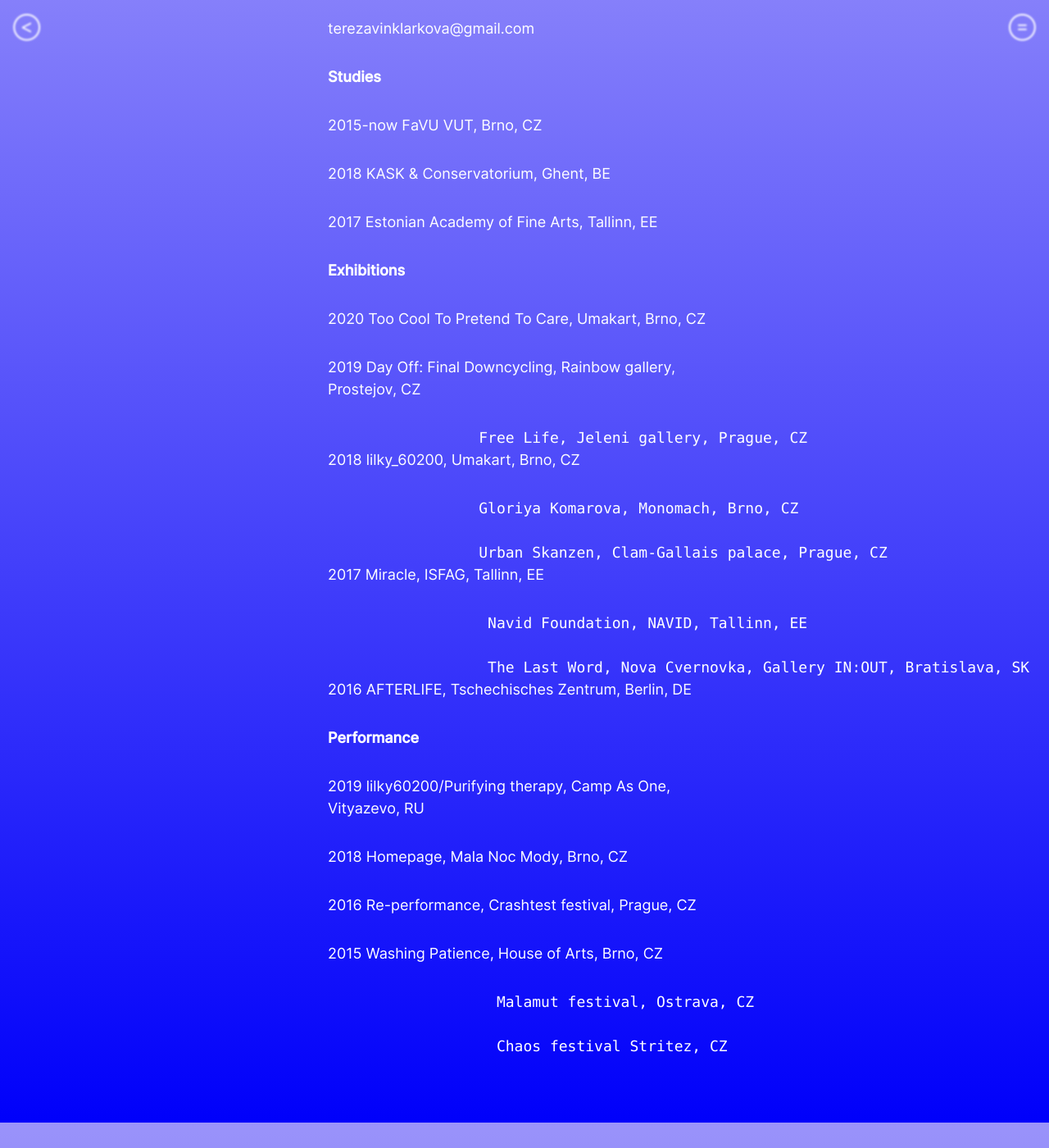
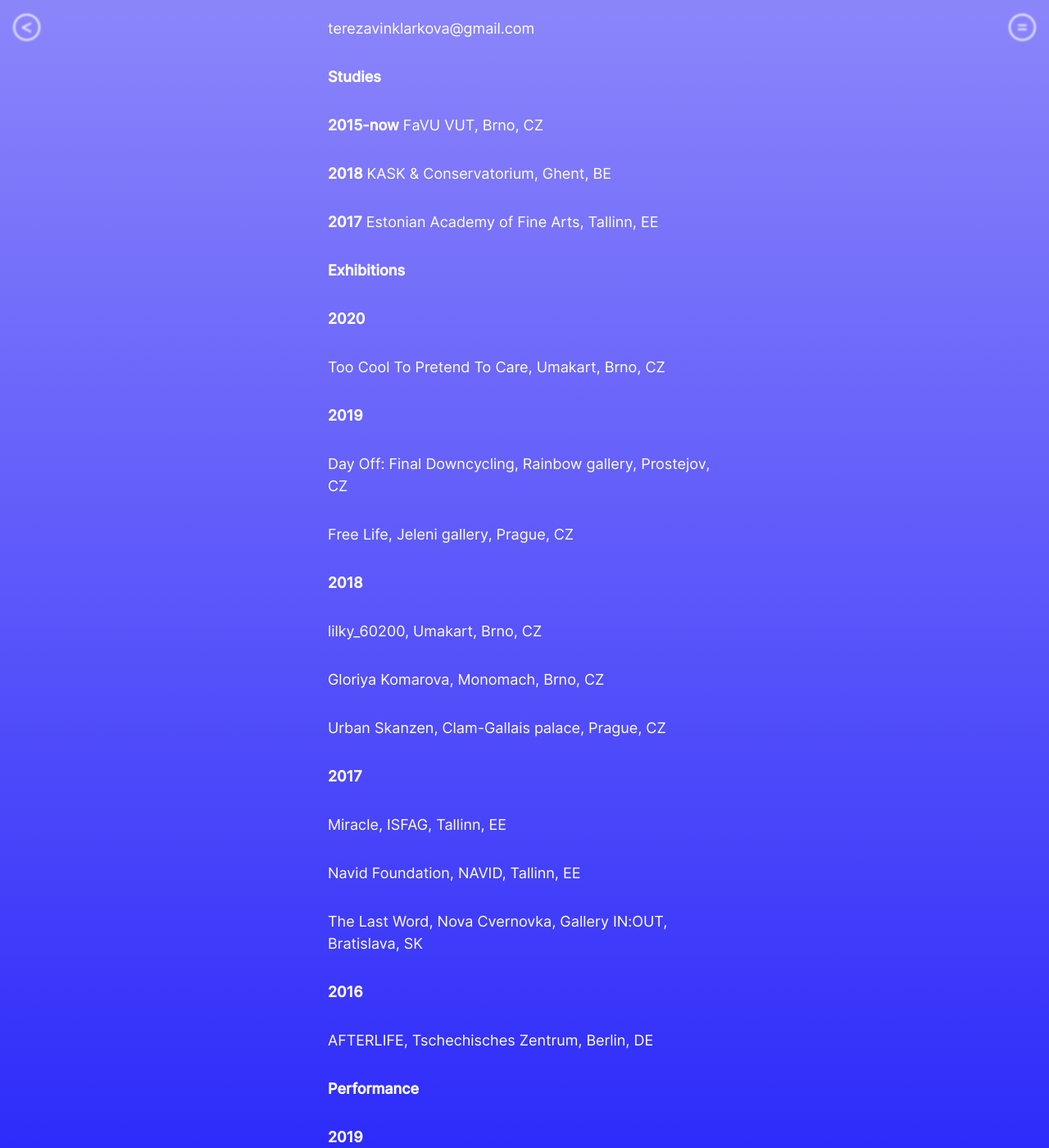
Before and after one commit to SimonBarak/tereza, a Jekyll site: the page built from about.md, in a window 1280 px wide and 1400 px high, scrolled down 210 px. Shown: the whole window at 82% size. Built offline with Jekyll 4.4.1, drawn with Linux system fonts in a browser that asks for light colours; before the commit the page ends 1579 px from its top, so only the background shows below that; some of the changed text lies outside the part shown.

Commit message:
Update from Forestry.io Simon Barak updated about.md

```diff
--- a/about.md
+++ b/about.md
@@ -10,44 +10,62 @@ terezavinklarkova@gmail.com
 
 **Studies**
 
-2015-now   FaVU VUT, Brno, CZ
+**2015-now**   FaVU VUT, Brno, CZ
 
-2018           KASK & Conservatorium, Ghent, BE
+**2018**           KASK & Conservatorium, Ghent, BE
 
-2017           Estonian Academy of Fine Arts, Tallinn, EE
+**2017**           Estonian Academy of Fine Arts, Tallinn, EE
 
 **Exhibitions**
 
-2020            Too Cool To Pretend To Care, Umakart, Brno, CZ
+**2020**
 
-2019             Day Off: Final Downcycling, Rainbow gallery, Prostejov, CZ
+Too Cool To Pretend To Care, Umakart, Brno, CZ
 
-                     Free Life, Jeleni gallery, Prague, CZ
+**2019**
 
-2018             lilky_60200, Umakart, Brno, CZ
+Day Off: Final Downcycling, Rainbow gallery, Prostejov, CZ
 
-                     Gloriya Komarova, Monomach, Brno, CZ
+Free Life, Jeleni gallery, Prague, CZ
 
-                     Urban Skanzen, Clam-Gallais palace, Prague, CZ
+**2018**
 
-2017              Miracle, ISFAG, Tallinn, EE
+lilky_60200, Umakart, Brno, CZ
 
-                      Navid Foundation, NAVID, Tallinn, EE
+Gloriya Komarova, Monomach, Brno, CZ
 
-                      The Last Word, Nova Cvernovka, Gallery IN:OUT, Bratislava, SK
+Urban Skanzen, Clam-Gallais palace, Prague, CZ
 
-2016               AFTERLIFE, Tschechisches Zentrum, Berlin, DE
+**2017**
+
+Miracle, ISFAG, Tallinn, EE
+
+Navid Foundation, NAVID, Tallinn, EE
+
+The Last Word, Nova Cvernovka, Gallery IN:OUT, Bratislava, SK
+
+**2016**
+
+AFTERLIFE, Tschechisches Zentrum, Berlin, DE
 
 **Performance**
 
-2019               lilky60200/Purifying therapy, Camp As One, Vityazevo, RU
+**2019**
 
-2018               Homepage, Mala Noc Mody, Brno, CZ
+lilky60200/Purifying therapy, Camp As One, Vityazevo, RU
 
-2016               Re-performance, Crashtest festival, Prague, CZ
+**2018**
 
-2015               Washing Patience, House of Arts, Brno, CZ
+Homepage, Mala Noc Mody, Brno, CZ
 
-                       Malamut festival, Ostrava, CZ
+**2016**
 
-                       Chaos festival Stritez, CZ
+Re-performance, Crashtest festival, Prague, CZ
+
+**2015**
+
+Washing Patience, House of Arts, Brno, CZ
+
+Malamut festival, Ostrava, CZ
+
+Chaos festival Stritez, CZ
```
